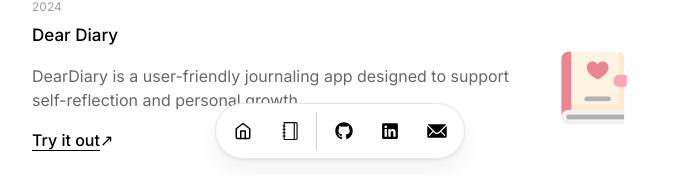
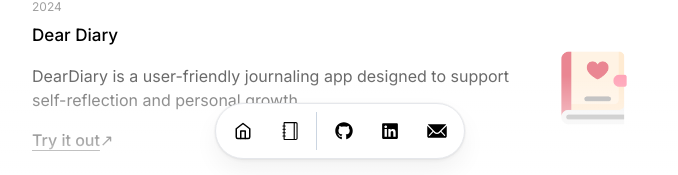
Before and after one commit to tommaso-caputi/portfolio, a Next.js app in the folder portfolio/: page / in a window 1280 px wide. Shown: the part 625-800 px from the top of the page, without its empty margins (300-978 px from the left). Built offline with nearby package versions, Linux system fonts and the light colour scheme.

Commit message:
add bottom page visibility reduced

```diff
--- a/portfolio/src/app/globals.css
+++ b/portfolio/src/app/globals.css
@@ -121,3 +121,14 @@ li {
 }
 
 /* ---------------------------------- */
+
+.fade-bottom {
+  position: fixed;
+  bottom: 0;
+  left: 0;
+  width: 100%;
+  height: 100px;
+  background: linear-gradient(to bottom, rgba(255, 255, 255, 0) 0%, rgba(255, 255, 255, 1) 100%);
+  pointer-events: none;
+  z-index: 10;
+}
--- a/portfolio/src/components/Bar.tsx
+++ b/portfolio/src/components/Bar.tsx
@@ -125,6 +125,7 @@ export default function Bar() {
                     {hoveredIcon === 'mail' && popover('Mail')}
                 </div>
             </div>
+            <div className="fade-bottom"></div>
         </div>
     );
 }
```
